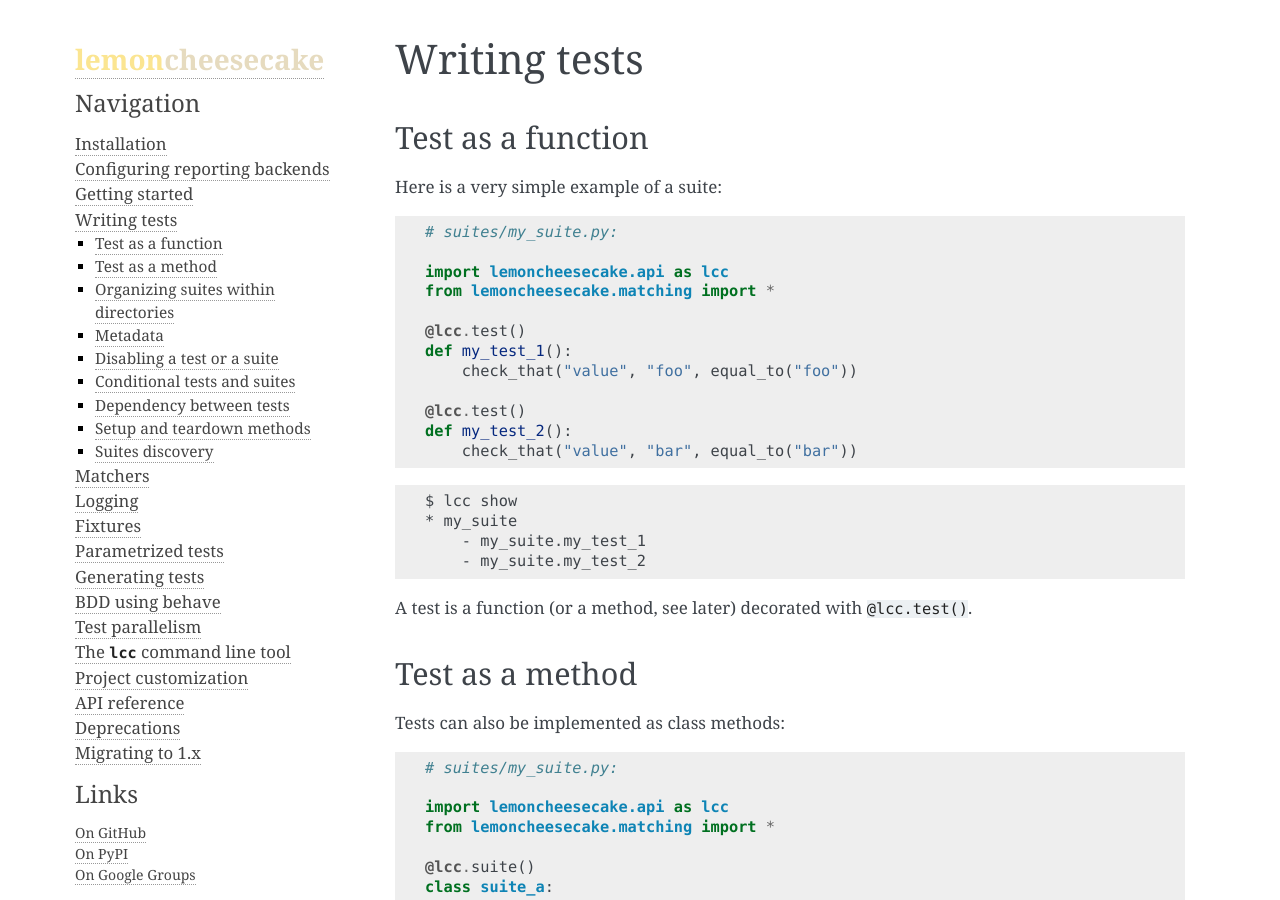
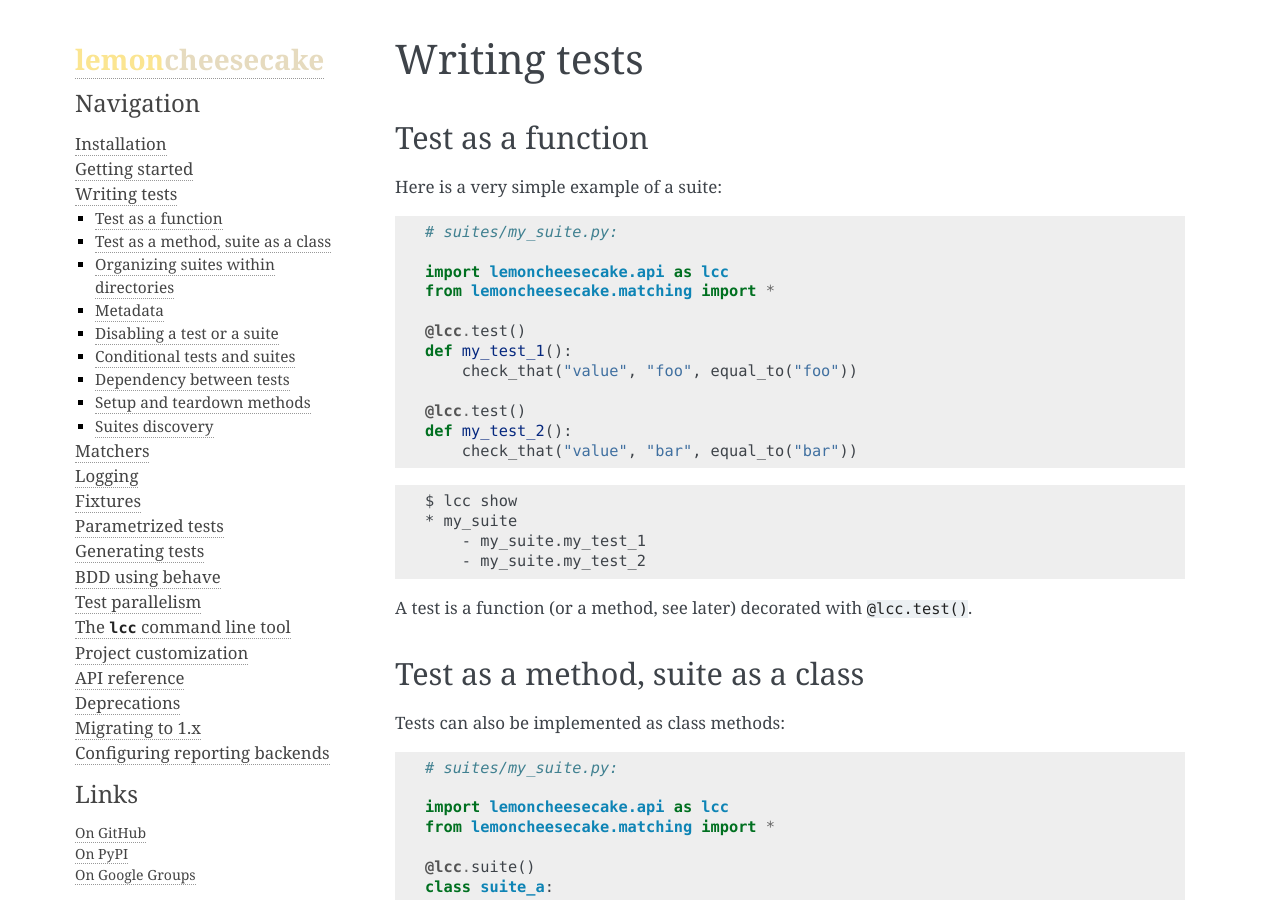
Before and after one commit to lemoncheesecake/lemoncheesecake, a Sphinx documentation site: the page built from doc/tests-and-suites.rst, in a window 1280 px wide and 900 px high. Built offline with Sphinx 7.4.7, drawn with Linux system fonts in a browser that asks for light colours; some of the changed text lies outside the part shown.

```diff
--- a/doc/getting-started.rst
+++ b/doc/getting-started.rst
@@ -3,7 +3,7 @@
 Getting started
 ===============
 
-Create a "suites" directory, add a suite module :
+Create a "suites" directory and add a suite module :
 
 .. code-block:: python
 
@@ -20,7 +20,7 @@ Create a "suites" directory, add a suite module :
     def my_test():
         check_that("value", "foo", equal_to("foo"))
 
-And then, run the tests :
+Then, run the tests :
 
 .. code-block:: none
 
--- a/doc/installation.rst
+++ b/doc/installation.rst
@@ -36,3 +36,5 @@ Multiple extras can be specified:
 .. code-block:: shell
 
     $ pip install lemoncheesecake[junit,reportportal]
+
+Some reporting backends require specific configuration, see :ref:`here <configuring reporting backends>`.
--- a/doc/tests-and-suites.rst
+++ b/doc/tests-and-suites.rst
@@ -33,8 +33,8 @@ Here is a very simple example of a suite:
 
 A test is a function (or a method, see later) decorated with ``@lcc.test()``.
 
-Test as a method
-----------------
+Test as a method, suite as a class
+----------------------------------
 
 Tests can also be implemented as class methods:
 
--- a/doc/toc.rst
+++ b/doc/toc.rst
@@ -7,7 +7,6 @@ Table of content
     :maxdepth: 2
 
     installation
-    configure-reporting-backends
     getting-started
     tests-and-suites
     matchers
@@ -22,3 +21,4 @@ Table of content
     api
     deprecations
     migrating-to-v1
+    configure-reporting-backends
```
Also changed, not shown: other parts of doc/tests-and-suites.rst (+1 -1 lines), doc/index.rst (+5 -6 lines).
